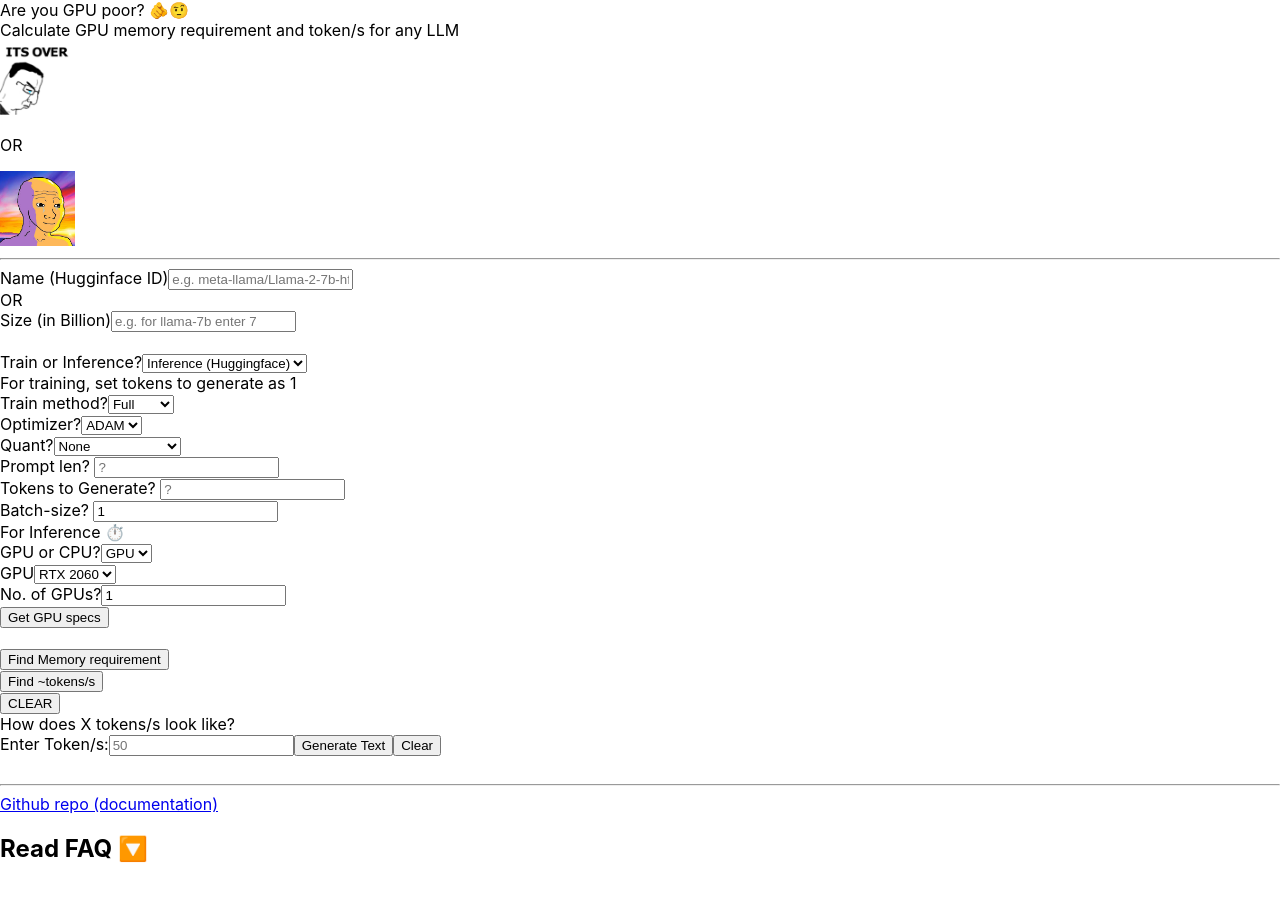
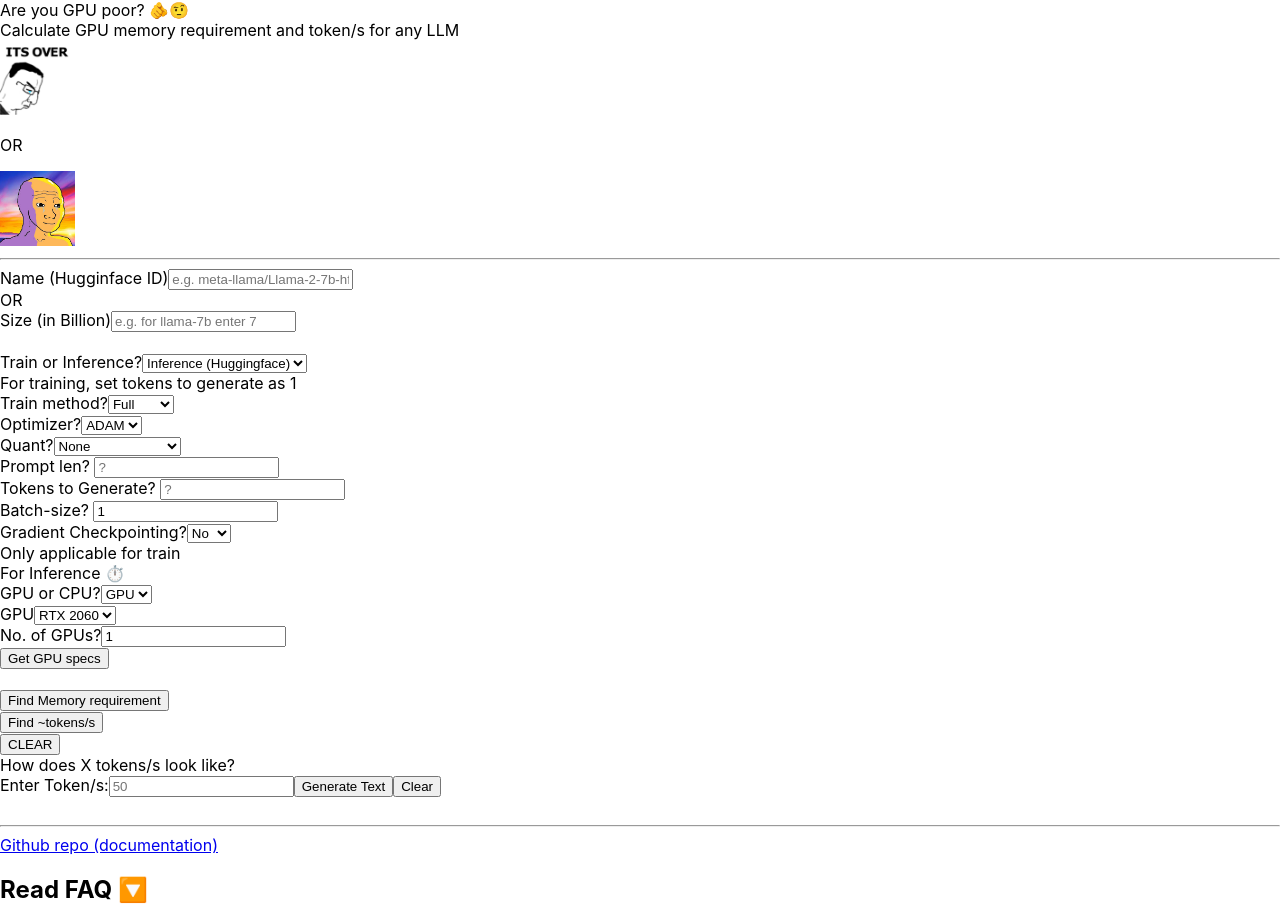
Before and after one commit to RahulSChand/gpu_poor, a React (Create React App) app: page / in a window 1280 px wide. Before the commit the page ends 883 px from the top, so only its background shows below. Built offline with nearby package versions, Linux system fonts and the light colour scheme.

Commit message:
added gradient checkpointing

```diff
--- a/src/App.js
+++ b/src/App.js
@@ -762,7 +762,8 @@ function getAllComputedData(
     selections,
     setErrorMessage,
     openModal,
-    batchSize
+    batchSize,
+    isGradCheckPoint
 ) {
     let parsedConfig = null,
         modelSizeinB = null;
@@ -950,6 +951,13 @@ function getAllComputedData(
         );
 
         // console.log("got gradOpt", gradAndOptMemory);
+        console.log(isGradCheckPoint);
+        let actFactorGradCheckPoint = 1.0
+        if (isGradCheckPoint === 'yes'){
+            actFactorGradCheckPoint = 0.15;
+        }
+
+        activationMemory = activationMemory*actFactorGradCheckPoint;
 
         gradAndOptMemory = convertToMB(gradAndOptMemory);
         totalMemory = modelSizeinMB + gradAndOptMemory + activationMemory;
@@ -958,6 +966,8 @@ function getAllComputedData(
 
         totalMemory = totalMemory + overHead;
     }
+
+
 
     return {
         Total: Math.ceil(totalMemory),
@@ -1059,6 +1069,7 @@ function App() {
         useState(0);
 
     const [showTrainLenInfo, setShowTrainLenInfo] = useState(true);
+    const [showTrainGradientCheck, setShowTrainGradientCheck] = useState(true);
 
     const gpuTableRef = React.useRef(null);
     const cpuTableRef = React.useRef(null);
@@ -1181,6 +1192,7 @@ function App() {
         dropdownCPU: "3600x",
         dropdownDDR: "ddr4",
         isGPUorCPU: "usingGPU",
+        isGradCheckPoint : "no"
     });
 
     function setDDROptions(value) {
@@ -1203,13 +1215,15 @@ function App() {
     function setTrainPromptLenInfoMessage(value){
         if (value === 'trn'){
             setShowTrainLenInfo(true);
+            // setShowTrainGradientCheck(true);
         }
         else{
             setShowTrainLenInfo(false);
-        }
-    }
-
-    const handleChangeSelection = (e) => {
+            // setShowTrainGradientCheck(false);
+        }
+    }
+
+    const handleChangeSelection  = (e) => {
         const { name, value } = e.target;
         setSelections((prevState) => ({
             ...prevState,
@@ -1222,6 +1236,7 @@ function App() {
         if (name === "dropdownTrnOrNot"){
             setTrainPromptLenInfoMessage(value);
         }
+
     };
 
     // const handleChangeInText1 = (event) => {
@@ -1525,6 +1540,11 @@ function App() {
         let timeIfFlops_in_ms =
             (totalFlopsToken * 1000) / (tera * gpu_compute * 0.85);
         let memoryOrCompute = "compute";
+        if (selections.isGradCheckPoint==='yes'){
+            //This factor should be around ~1.5x. To be safe I have kept it as 1.65x
+            //Source: https://github.com/huggingface/transformers/issues/25572#issuecomment-1687749561
+            timeIfFlops_in_ms = timeIfFlops_in_ms*1.65;
+        }
         const jsonComputeReturnData = {
             "ms per iteration(forward + backward)":
                 timeIfFlops_in_ms.toFixed(2),
@@ -1915,7 +1935,8 @@ function App() {
             selections,
             setErrorMessage,
             openModal,
-            batchSize
+            batchSize,
+            selections.isGradCheckPoint
         );
 
         if (out == null) {
@@ -2319,6 +2340,28 @@ function App() {
                                         />
                                     </div>
                                 </div>
+                                {showTrainGradientCheck && (<div className="flex pt-2">
+    <div className="flex flex-row pr-6">
+        <label className="font-poppins text-sm pr-2">
+            Gradient Checkpointing?
+        </label>
+        <select
+            className="font-poppins text-sm border border-gray-500"
+            name="isGradCheckPoint"
+            onChange={handleChangeSelection}
+        >
+            <option value="no">
+                No
+            </option>
+            <option value="yes">
+                Yes
+            </option>
+        </select>
+        <div className="font-poppins text-xs ml-3 pt-1 text-blue-700">
+            Only applicable for train
+            </div>
+    </div>
+</div>)}
                             </div>
                             <div className="flex flex-col border border-gray-400 p-2 rounded-lg mt-2 hover:border-black">
                                 <div>
```
